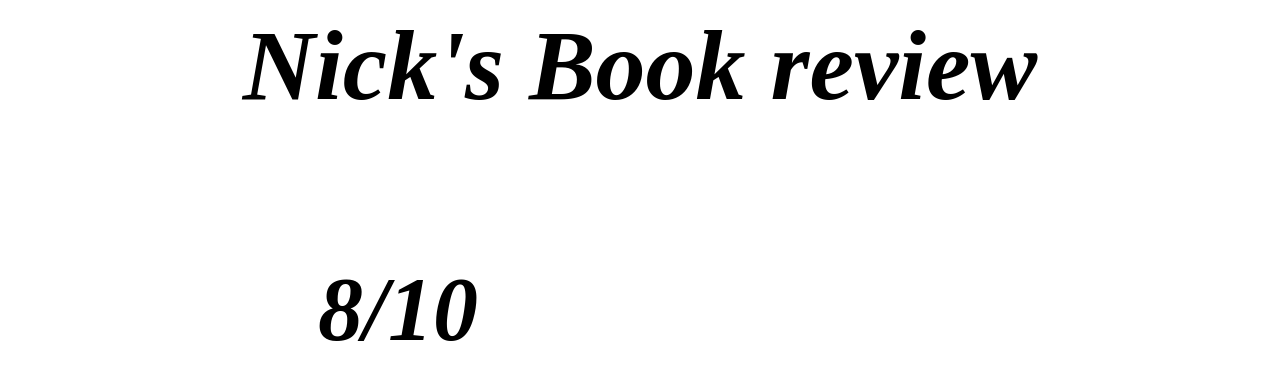
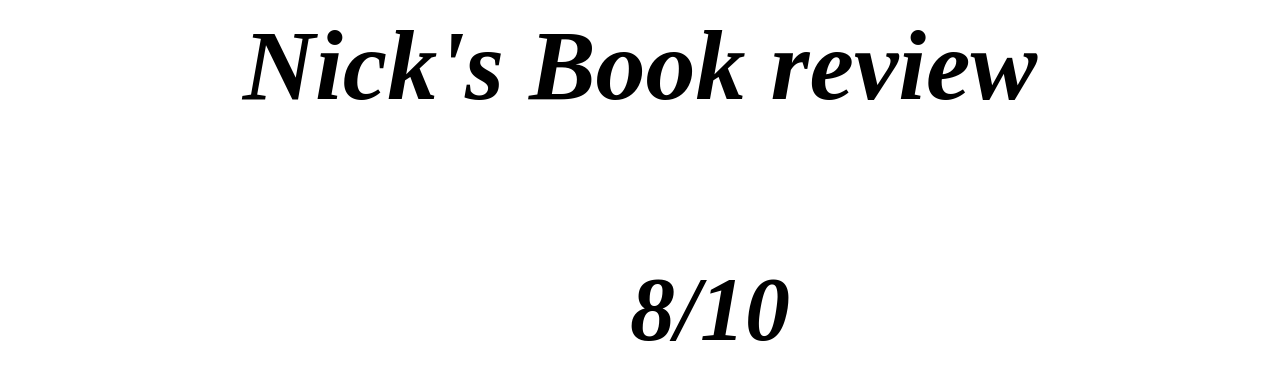
Before and after one commit to russianspy124/russianspy124.github.io, a plain HTML site: page index.html in a window 1280 px wide. Shown: the top 378 px of the page. Drawn offline with Linux system fonts and the light colour scheme; grey boxes are pictures that could not be loaded.

Commit message:
submit all

```diff
--- a/index.html
+++ b/index.html
@@ -24,7 +24,7 @@
             font-size: 90px;
             font-style: italic;
             font-weight: bold;
-            margin-left: 310px;
+            margin: auto;
             margin-bottom: 20px;
             margin-top: 135px;
         }
```
